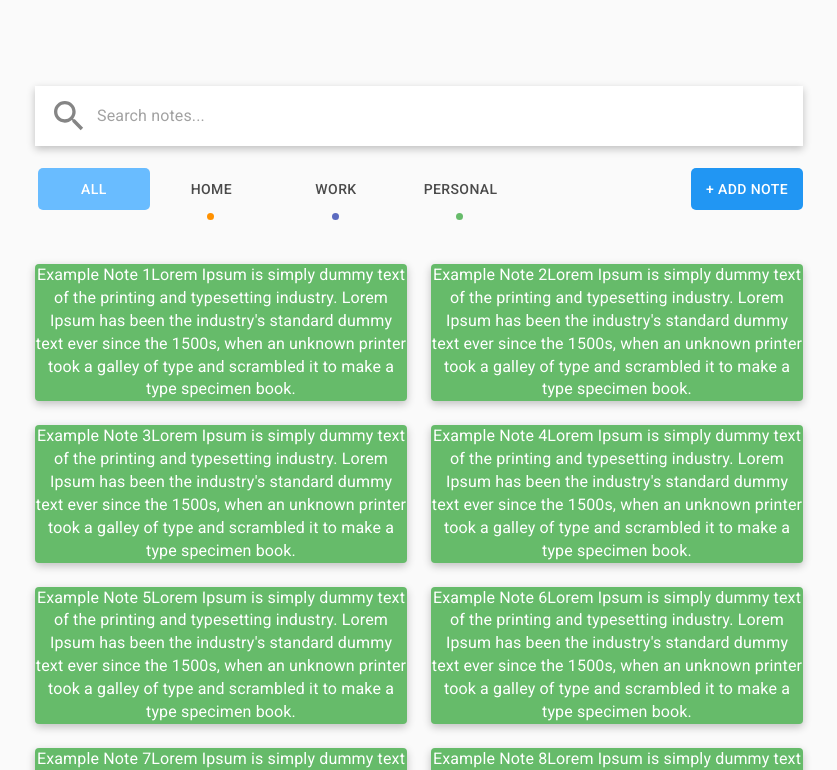
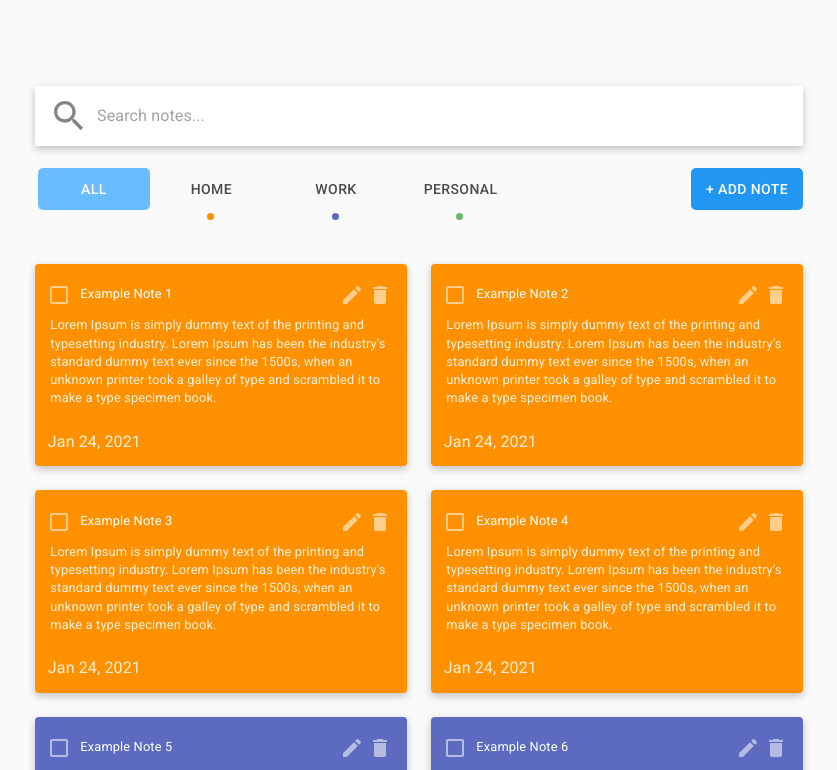
Before and after one commit to DKBoston15/react-notes-app, a React (Create React App) app: page / in a window 1280 px wide. Shown: the top 770 px of the page, without its empty margins (221-1058 px from the left). Built offline with nearby package versions, Linux system fonts and the light colour scheme.

Commit message:
Note Styling

```diff
--- a/src/modules/notes/Note.tsx
+++ b/src/modules/notes/Note.tsx
@@ -1,30 +1,92 @@
+// React
+import { useState, useMemo } from "react";
+
 // Material UI
+import Box from "@material-ui/core/Box";
 import Card from "@material-ui/core/Card";
+import CardContent from "@material-ui/core/CardContent";
+import CardActions from "@material-ui/core/CardActions";
+import Checkbox from "@material-ui/core/Checkbox";
+import EditIcon from "@material-ui/icons/Edit";
+import DeleteIcon from "@material-ui/icons/Delete";
 import { makeStyles } from "@material-ui/core/styles";
 
 const useStyles = makeStyles({
     cardWrapper: {
         textAlign: "center",
-        background: "#66BB6A",
         color: "white",
         fontSize: "1rem",
         minWidth: "12em",
         minHeight: "6em",
         boxShadow: "rgba(0, 0, 0, 0.24) 0px 3px 8px"
+    },
+    bgOrange: {
+        backgroundColor: "#FF9100 !important"
+    },
+    bgPurple: {
+        backgroundColor: "#5C6BC0"
+    },
+    bgGreen: {
+        backgroundColor: "#66BB6A"
+    },
+    descriptionText: {
+        color: "hsla(0, 0%, 100%, 0.85)"
     }
 });
 interface INoteProp {
     id: number;
     title: string;
     description: string;
+    category: string;
 }
 
-export const Note = ({ title, description }: INoteProp) => {
-    const { cardWrapper } = useStyles();
+export const Note = ({ title, description, category }: INoteProp) => {
+    const classes = useStyles();
+
+    // s
+    // s
+
+    const [cardBG, setCardBG] = useState("");
+    useMemo(() => {
+        console.log("Setting class");
+        if (category === "home") {
+            setCardBG("makeStyles-bgOrange-24");
+        }
+        if (category === "work") {
+            setCardBG("makeStyles-bgPurple-25");
+        }
+        if (category === "personal") {
+            setCardBG("makeStyles-bgGreen-26");
+        }
+    }, [category]);
+
     return (
-        <Card className={cardWrapper}>
-            {title}
-            {description}
+        <Card className={[classes.cardWrapper, cardBG].join(" ")}>
+            <CardContent>
+                <Box
+                    display="flex"
+                    alignItems="center"
+                    justifyContent="space-between"
+                >
+                    <Box>
+                        <Checkbox color="secondary" />
+                        {title}
+                    </Box>
+                    <Box
+                        width="4em"
+                        display="flex"
+                        alignItems="center"
+                        justifyContent="space-between"
+                    >
+                        <EditIcon color="secondary" />
+                        <DeleteIcon color="secondary" />
+                    </Box>
+                </Box>
+                <div className={classes.descriptionText}>{description}</div>
+            </CardContent>
+            <CardActions>
+                <div className={classes.descriptionText}>Jan 24, 2021</div>
+            </CardActions>
         </Card>
     );
 };
--- a/src/modules/notes/NotesBoard.tsx
+++ b/src/modules/notes/NotesBoard.tsx
@@ -29,6 +29,7 @@ export const NotesBoard = ({ notes }: INotesProp) => {
                     <Note
                         title={note.title}
                         description={note.description}
+                        category={note.category}
                         id={note.id}
                         key={note.id}
                     />
--- a/src/theme.tsx
+++ b/src/theme.tsx
@@ -2,7 +2,32 @@ import { createMuiTheme } from "@material-ui/core";
 
 const theme = () =>
     createMuiTheme({
+        palette: {
+            secondary: {
+                main: "hsla(0, 0%, 100%, 0.55)",
+                light: "hsla(0, 0%, 100%, 0.55)",
+                dark: "hsla(0, 0%, 100%, 0.55)"
+            }
+        },
         overrides: {
+            MuiCheckbox: {
+                root: {
+                    color: "hsla(0, 0%, 100%, 0.55)",
+                    marginLeft: "-.5em"
+                }
+            },
+            MuiCardContent: {
+                root: {
+                    padding: ".8em 1.2em",
+                    textAlign: "left",
+                    fontSize: ".8rem"
+                }
+            },
+            MuiCardActions: {
+                root: {
+                    padding: "0.8em"
+                }
+            },
             MuiTabs: {
                 indicator: {
                     display: "none"
```
